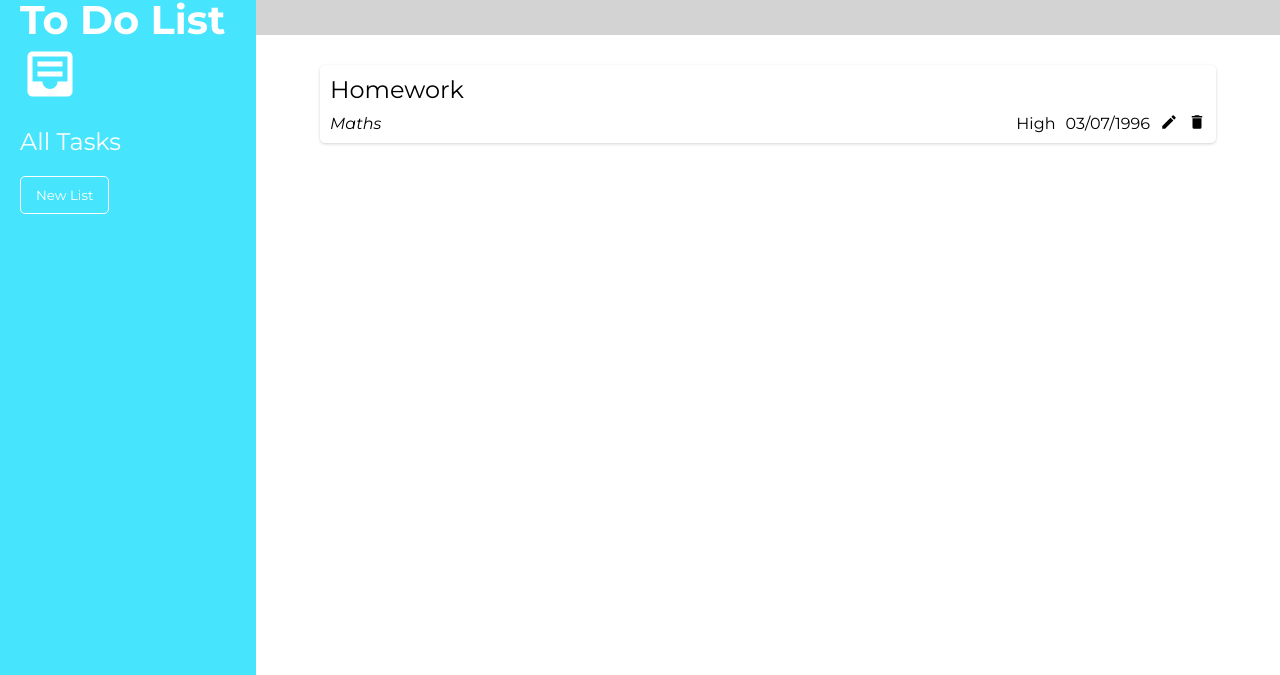
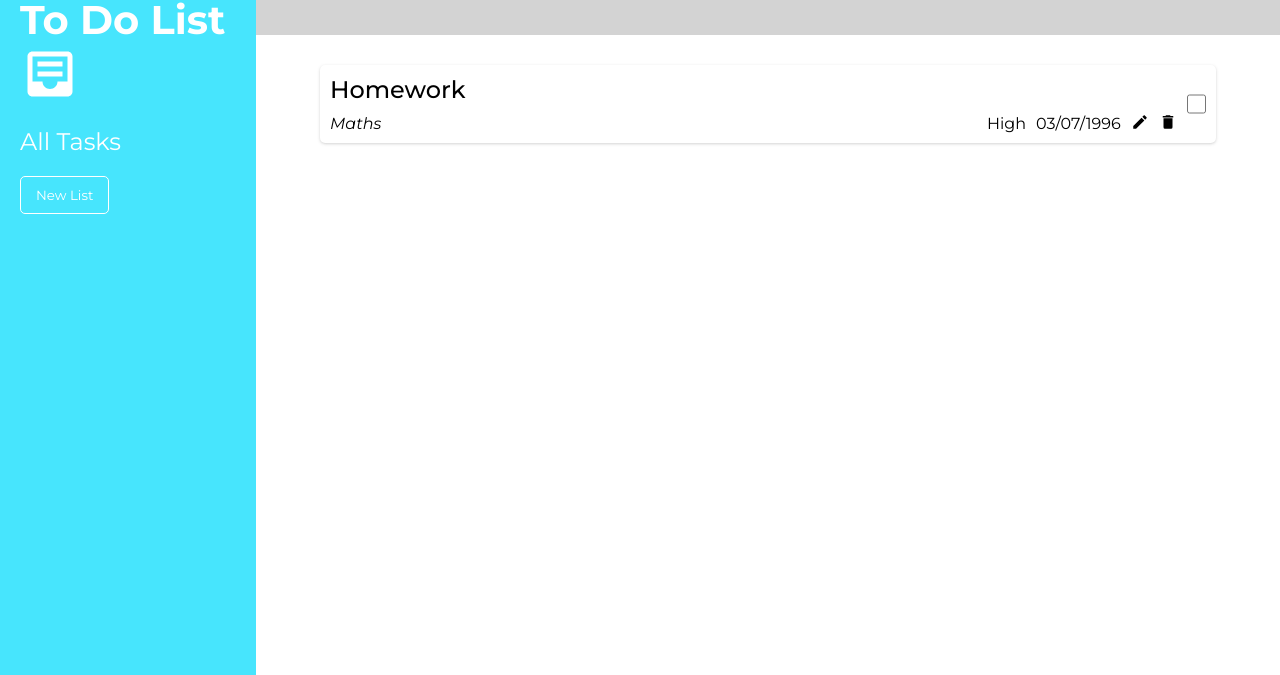
Before and after one commit to Mrsguigles11/todo_list, a website built with webpack: page src/template.html in a window 1280 px wide. Shown: the part 125-800 px from the top of the page. Built offline with nearby package versions, Linux system fonts and the light colour scheme; a web font is replaced by a local one.

Commit message:
Commit to switch devices.

```diff
--- a/src/index.js
+++ b/src/index.js
@@ -40,6 +40,7 @@
         })
         cache.taskCloseButton.addEventListener('click', () => {
             toggleFormOff(cache.taskForm);
+            cache.taskForm.removeChild(cache.taskForm.lastChild);
         })
     }
 
@@ -193,11 +194,17 @@
                     cache.taskContent.removeChild(newTask);
                     taskManager.removeTask(list[task]);
                 })
+                const checkTask = document.createElement('input');
+                checkTask.setAttribute('type', 'checkbox');
+                checkTask.setAttribute('class', 'task_check_box');
+                checkTask.checked = false;
+                if (checkTask.checked) {
+                    console.log("worked");
+                };
                 const taskInfoContainer = Object.assign(document.createElement('div'), {classList:'task_info_container'});
-                taskInfoContainer.append(taskPriority, taskDueDate, editTask, deleteTask);
+                taskInfoContainer.append(taskPriority, taskDueDate, editTask, deleteTask, checkTask);
                 newTask.append(titleDescriptionContainer, taskInfoContainer);
                 }}
-        console.log(list);
     }
 
     bindEvents();
--- a/src/styles.css
+++ b/src/styles.css
@@ -125,7 +125,7 @@
 
 .task {
     display: grid;
-    grid-template-columns: 4fr 1fr;
+    grid-template-columns: 3fr 1fr;
     box-shadow: 0px 1px 3px 0px var(--header-colour) ;
     padding: 10px;
     border-radius: 5px;
@@ -149,7 +149,7 @@
 
 .task_title {
     font-size: 1.5rem;
-    font-weight: 400;
+    font-weight: 500;
 }
 
 .task_description {
@@ -177,6 +177,11 @@
     width: 18px;
     margin-bottom: 2px;
     cursor: pointer;
+}
+
+.task_check_box {
+    height: 20px;
+    align-self: center;
 }
 
 .form_header {
```
